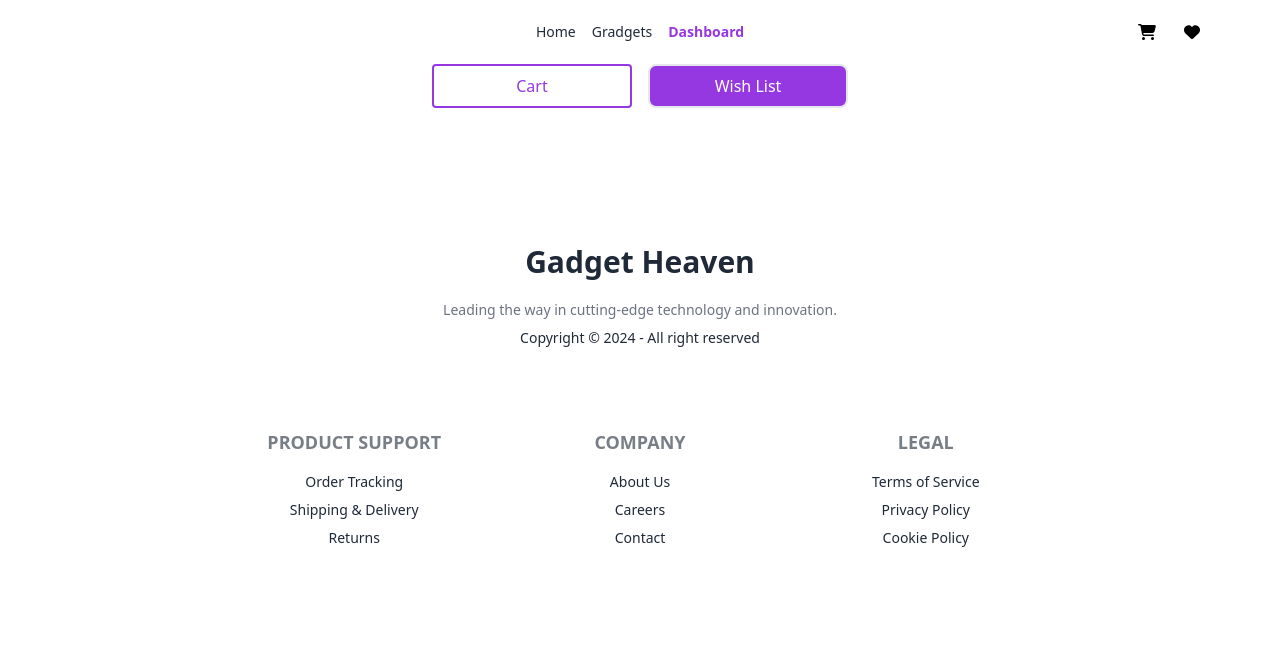
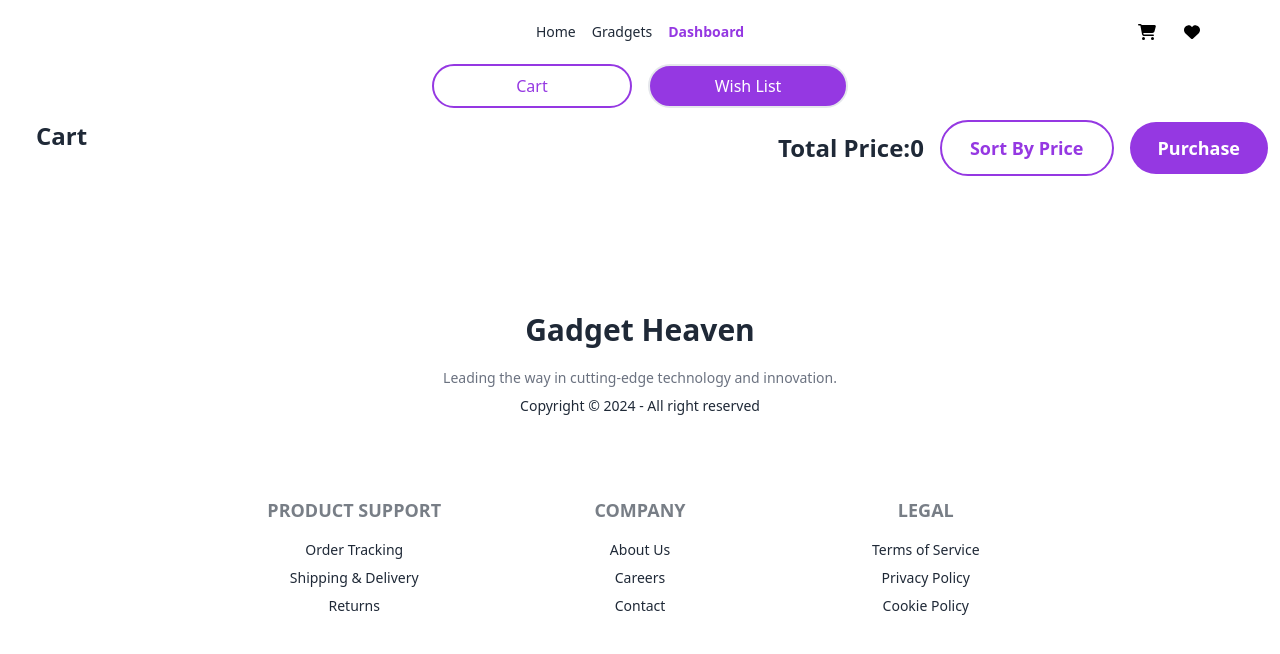
Before and after one commit to programming-hero-web-course-4/b10a8-gadget-heaven-khadija-urmi, a React (Vite) app: page /dashboard in a window 1280 px wide. Both pictures are taken after a click on the button "Cart". Shown: the top 654 px of the page. Built offline with nearby package versions, Linux system fonts and the light colour scheme.

Commit message:
cart total price is added

```diff
--- a/src/components/Cart/Cart.jsx
+++ b/src/components/Cart/Cart.jsx
@@ -4,11 +4,14 @@ import { getCartItem } from "../../utilites";
 
 const Cart = () => {
     const [cart, setCart] = useState([]);
+    const [prices, setPrices] = useState(0);
     useEffect(() => {
         const fetchData = async () => {
             try {
                 const favorites = await getCartItem();
                 setCart(favorites);
+                const totalPrice = favorites.reduce((acc, item) => acc + item.price, 0);
+                setPrices(totalPrice);
             } catch (error) {
                 console.error("Failed to load wish list items:", error);
             }
@@ -17,6 +20,14 @@ const Cart = () => {
     }, []);
 
     return (
+        <section className="max-w-7xl mx-auto">
+            <div className="flex justify-between m-3"><h2 className="text-2xl font-bold ml-6">Cart</h2>
+                <div className="flex items-center space-x-4">
+                    <h3 className="text-2xl font-bold">Total Price:{prices}</h3>
+                    <button className="px-7 py-3 border-2 border-solid border-uniqueColor rounded-full text-uniqueColor font-semibold text-lg">Sort By Price</button>
+                    <button className="px-7 py-3  bg-uniqueColor rounded-full text-white font-semibold text-lg">Purchase</button>
+                </div>
+            </div>
             <div className="grid grid-cols-1  gap-6 my-12">
                 {cart.map((item) => {
                     return (
@@ -32,14 +43,12 @@ const Cart = () => {
                                     Description: <span className="text-gray-600 font-normal">{item.description}</span></p>
                                 <p className="text-gray-700 text-xl font-semibold
                             mt-2">Price: ${item.price}</p>
-                            <div className="card-actions justify-start mt-2">
-                                <button className="mt-3 px-6 py-4 border-solid border-2  rounded-3xl text-white bg-uniqueColor text-lg font-semibold">Add to cart</button>
-                            </div>
                             </div>
                         </div>
                     );
                 })}
             </div>
+        </section>
     );
 };
 
--- a/src/pages/Dashboard/Dashboard.jsx
+++ b/src/pages/Dashboard/Dashboard.jsx
@@ -9,11 +9,11 @@ const Dashboard = () => {
         <div>
             <div className='tabs flex justify-center space-x-4'>
                 <button onClick={() => { setActiveTab("Cart") }}
-                    className={` w-[200px]  px-4 py-2 rounded border-2 ${activeTab === "Cart" ? 'bg-white text-uniqueColor border-uniqueColor' : 'bg-uniqueColor  text-white border-white'}`} >
+                    className={` w-[200px]  px-4 py-2 rounded border-2 rounded-full ${activeTab === "Cart" ? 'bg-white text-uniqueColor border-uniqueColor' : 'bg-uniqueColor  text-white border-white'}`} >
                     Cart</button>
 
                 <button onClick={() => { setActiveTab("WishList") }}
-                    className={` w-[200px] px-4 py-2 rounded-lg border-2 ${activeTab === "WishList" ? 'bg-white text-uniqueColor border-uniqueColor' : 'bg-uniqueColor   text-white '}`} >Wish List</button>
+                    className={` w-[200px] px-4 py-2 rounded-full border-2 ${activeTab === "WishList" ? 'bg-white text-uniqueColor border-uniqueColor' : 'bg-uniqueColor   text-white '}`} >Wish List</button>
             </div>
             {activeTab === "WishList" && <WishList />}
             {activeTab === "Cart" && <Cart />}
--- a/src/utilites/index.js
+++ b/src/utilites/index.js
@@ -10,7 +10,9 @@ const addToCartItem = (gadget) => {
     const isHasItem = cartItems.find(cart => cart.product_id === gadget.product_id);
     if (isHasItem) return alert("Item already added in cart");
     cartItems.push(gadget);
+
     localStorage.setItem('cartItem', JSON.stringify(cartItems));
+
     alert('Successfully added in cart!')
 
 }
```
Lines whose indentation alone changed are shown as unchanged.
